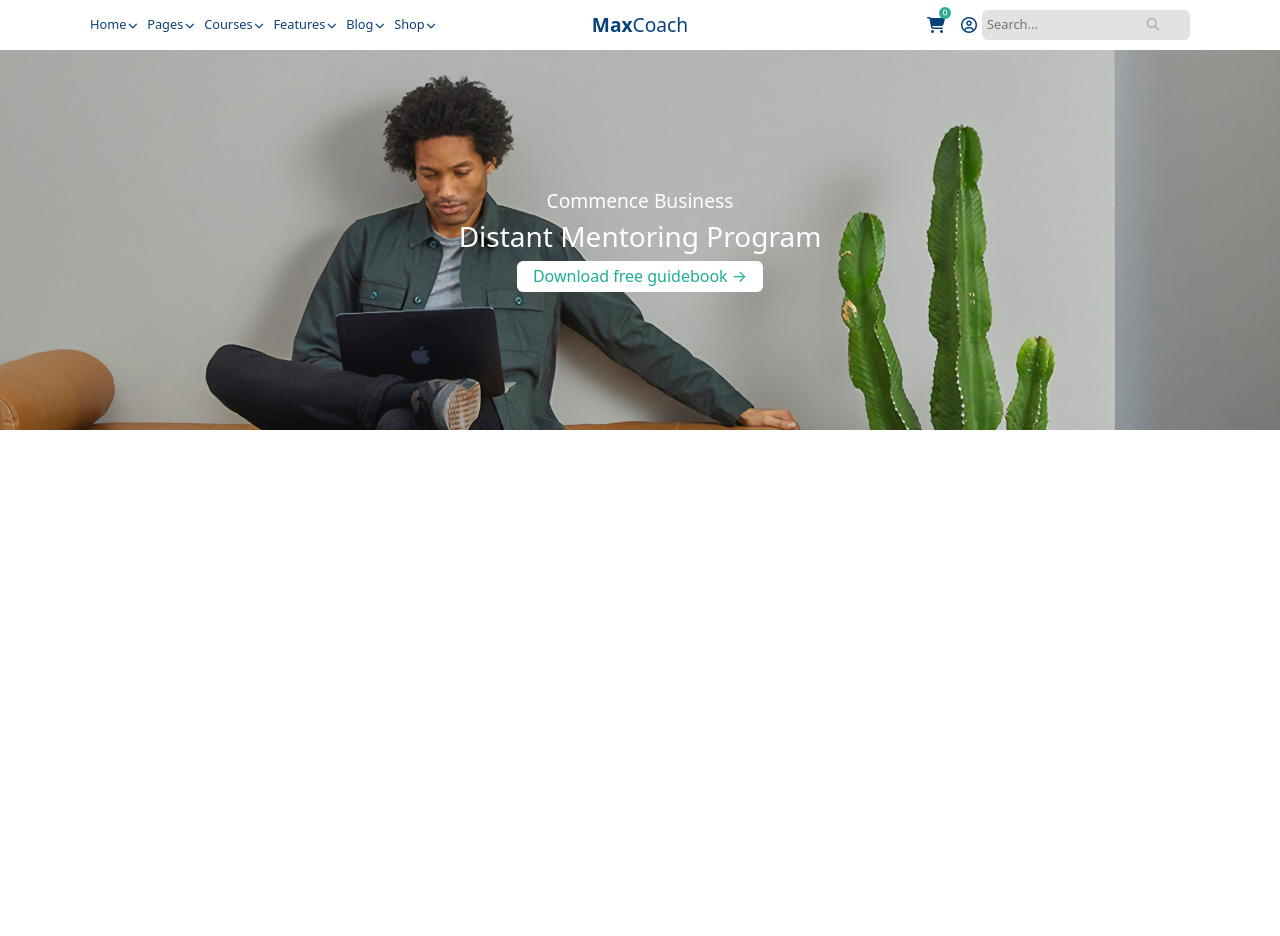
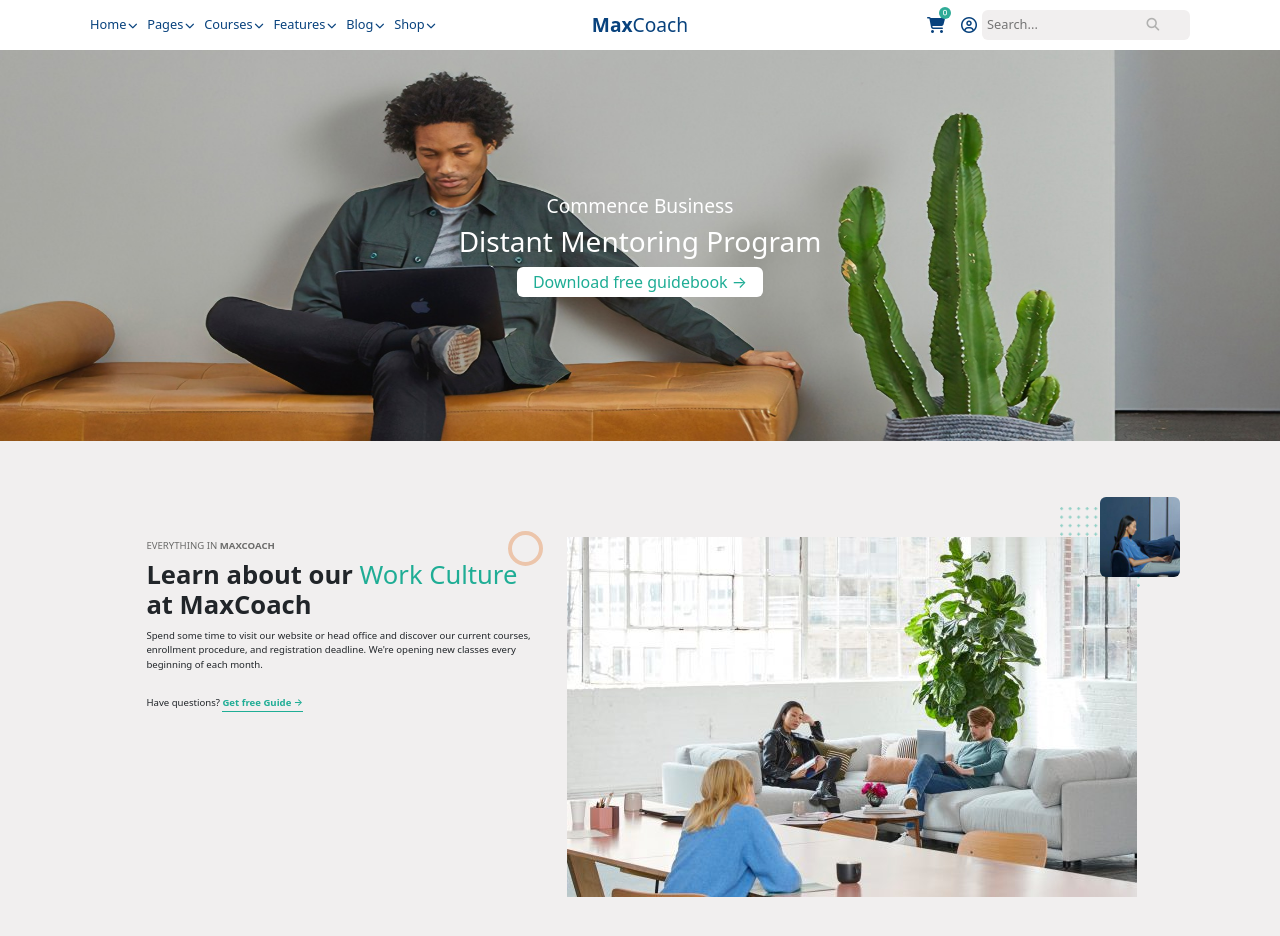
Before and after one commit to AntonioRoccoGit/proj-html-vuejs, a Vue app: page / in a window 1280 px wide. Shown: the top 936 px of the page. Before the commit the page ends 800 px from the top, so only its background shows below. Built offline with nearby package versions, Linux system fonts and the light colour scheme.

Commit message:
added AppMainSection

```diff
--- a/src/App.vue
+++ b/src/App.vue
@@ -1,11 +1,13 @@
 <script>
 import AppHeader from './components/AppHeader.vue';
 import AppJumbo from './components/AppJumbo.vue';
+import AppMainSection from './components/AppMainSection.vue';
 export default {
   name: "AppVue",
   components: {
     AppHeader,
-    AppJumbo
+    AppJumbo,
+    AppMainSection
   },
   data() {
     return {
@@ -25,6 +27,7 @@ export default {
 <template>
   <AppHeader :navLink="navBarLink" />
   <AppJumbo />
+  <AppMainSection />
 </template>
 
 <style lang="scss">
--- a/src/components/AppJumbo.vue
+++ b/src/components/AppJumbo.vue
@@ -16,9 +16,10 @@ export default {
 @use "../scss/partials/constant.scss" as *;
 
 .jumbo {
-    height: 380px;
+    padding: 9rem 0;
     background-image: url("../images/home-3-hero-bg.jpg");
-    background-size: 100%;
+    background-color: $my_input_bg_grey;
+    background-size: 100% 100%;
     background-repeat: no-repeat;
     color: white;
     text-align: center;
--- /dev/null
+++ b/src/components/AppMainSection.vue
@@ -0,0 +1,126 @@
+<script>
+export default {
+    name: "AppMainSection"
+}
+</script>
+
+<template>
+    <section class="main">
+        <div class="ms_container">
+            <div class="container">
+                <div class="row">
+                    <div class="col-5">
+                        <div class="text-card">
+                            <h2>everything in <span>maxcoach</span></h2>
+                            <h3>Learn about our <span>Work Culture</span> at MaxCoach</h3>
+                            <p>
+                                Spend some time to visit our website or head office and discover our current courses,
+                                enrollment procedure, and registration deadline. We're opening new classes every beginning
+                                of each month.
+                            </p>
+                            <span class="card-footer">Have questions? <a href="#">Get free Guide &rightarrow;</a></span>
+                            <div class="rounded-circle ms_circle"></div>
+                        </div>
+
+                    </div>
+                    <div class="col-7">
+                        <div class="card-img">
+                            <img class="main-img"
+                                src="../images/stock-full-hd-10-ohki1ayywq3cqutettrncduujpoaorifqu4relt2ts.jpg" alt="">
+                            <img class="corner-img rounded-2"
+                                src="../images/about-us-01-ohkia3qg98rq9vg3s0mn2hkflr1migdqdw370qnegc.jpg" alt="">
+                            <img class="corner-bg" src="../images/maxcoach-shape-07-100x100.png" alt="">
+
+
+                        </div>
+                    </div>
+                </div>
+                <section class="stats">
+
+                </section>
+            </div>
+        </div>
+
+    </section>
+</template>
+
+<style scoped lang="scss">
+@use "../scss/partials/constant.scss" as *;
+
+.main {
+    background-color: $my_input_bg_grey;
+    padding-top: 6rem;
+    padding-bottom: 4rem;
+
+
+    .text-card {
+        padding: .2rem .4rem;
+        position: relative;
+
+        h2 {
+            text-transform: uppercase;
+            font-size: .6rem;
+            color: $main_section__card;
+
+            span {
+                font-weight: 800;
+            }
+        }
+
+        h3 {
+            font-size: 1.6rem;
+            font-weight: 700;
+
+            span {
+                color: $my_font_green;
+                font-weight: 400;
+            }
+        }
+
+        p {
+            font-size: .6rem;
+        }
+
+        .card-footer {
+            font-size: .6rem;
+
+            a {
+                color: $my_font_green;
+                padding-bottom: .1rem;
+                border-bottom: 1px solid;
+                font-weight: 600;
+            }
+        }
+
+        .rounded-circle.ms_circle {
+            position: absolute;
+            top: -6px;
+            right: 0;
+        }
+    }
+
+    .card-img {
+        position: relative;
+
+        .main-img {
+            position: relative;
+            z-index: 2;
+        }
+
+        .corner-img {
+            position: absolute;
+            width: 80px;
+            top: -40px;
+            right: -40px;
+            z-index: 2;
+        }
+
+        .corner-bg {
+            position: absolute;
+            width: 80px;
+            top: -30px;
+            right: 0;
+        }
+    }
+}
+</style>
--- a/src/scss/general.scss
+++ b/src/scss/general.scss
@@ -1,6 +1,6 @@
+@use "./partials/constant.scss" as *;
 @import "bootstrap/scss/bootstrap.scss";
 @import "/node_modules/@fortawesome/fontawesome-free/css/all.css";
-
 
 //RESET
 ul {
@@ -12,3 +12,21 @@ a {
     text-decoration: none;
     color: inherit;
 }
+
+img {
+    max-width: 100%;
+}
+
+/*************** UTILITIES **************/
+.ms_container {
+    max-width: 80%;
+    margin: 0 auto;
+    max-width: 1100;
+}
+
+.rounded-circle.ms_circle {
+    height: 35px;
+    width: 35px;
+    border: 4px solid;
+    border-color: $circle_border;
+}
--- a/src/scss/partials/constant.scss
+++ b/src/scss/partials/constant.scss
@@ -7,6 +7,9 @@ $header_height: 50px;
 $my_font_green: #1fad95;
 $my_font_blue: #08427d;
 $input_placeholder_grey: #b1b1b0;
+$main_section__card: #6c6c6b;
 //back ground
 $my_bg_green: #2fab97;
-$my_input_bg_grey: #e2e2e0;
+$my_input_bg_grey: #f1efef;
+//circle border
+$circle_border: #ECC5AB;
```
